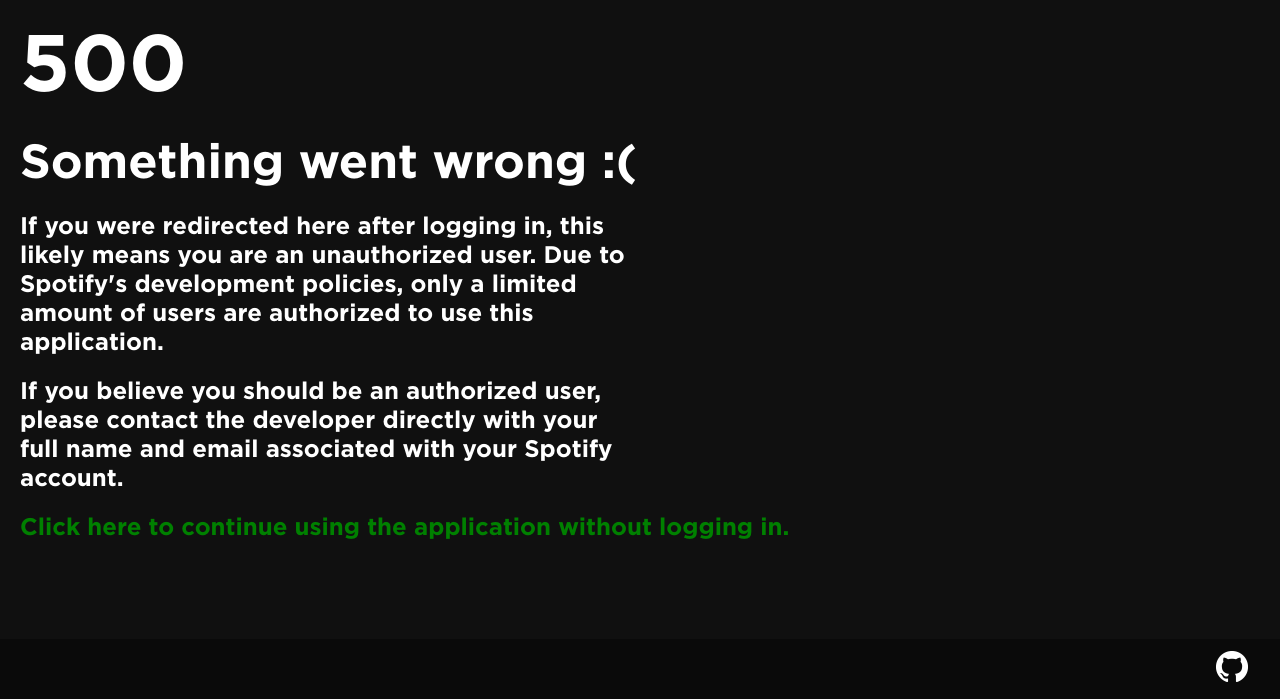
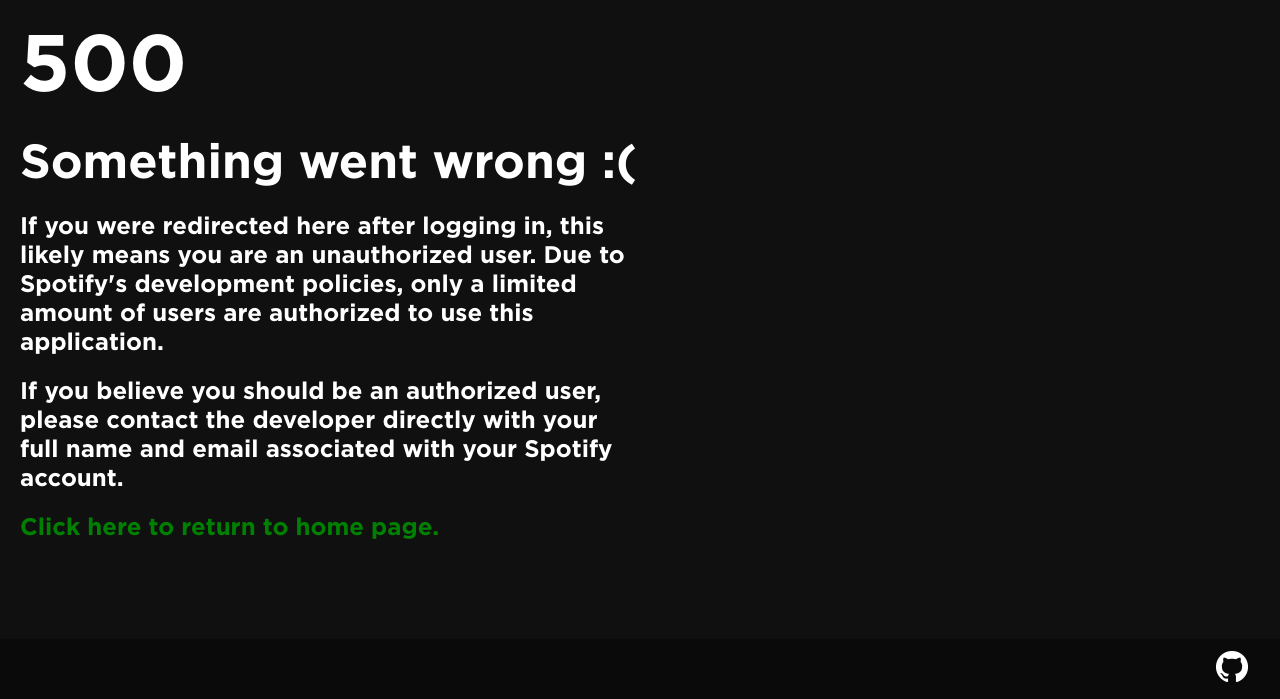
Before and after one commit to sen-francis/spotify-archive, a Django app: template src/spotifyarchiveapp/templates/errors/500.html in a window 1280 px wide. Shown: the part 101-800 px from the top of the page. Run offline with Django 3.2, Linux system fonts and the light colour scheme; the template is opened without the code that fills it, so the values that code supplies are empty.

Commit message:
Made 500 redirect to home instead.

```diff
--- a/src/spotifyarchiveapp/templates/errors/500.html
+++ b/src/spotifyarchiveapp/templates/errors/500.html
@@ -15,7 +15,7 @@
         <p style="font-size: 1.5em; width:50%;">If you were redirected here after logging in, this likely means you are an unauthorized user. Due to Spotify's development policies, only a limited amount of users are authorized to use this application.</p>
         <p style="font-size: 1.5em; width:50%;">If you believe you should be an authorized user, please contact the developer directly with your full name and email associated with your Spotify account. </p>
         <form action="#" method="post">
-          <input id="error-button" type= "submit" value="Click here to continue using the application without logging in."/>
+            <input id="error-button" type= "submit" name="error-redirect" value="Click here to return to home page."/>
         </form>
     </main>
     <footer class="footer">
--- a/src/spotifyarchiveapp/views.py
+++ b/src/spotifyarchiveapp/views.py
@@ -39,9 +39,7 @@ def error(request, exception=None):
         # remove any existing cache
         if os.path.exists('.spotipyoauthcache'):
             os.remove('.spotipyoauthcache')
-        initSpotipy('client-credentials')
-        request.session['fake_login'] = 'True'
-        return render(request, 'spotifyarchiveapp/dashboard.html')
+        return redirect(home)
     return render(request, "errors/500.html", {})
 
 # view for website home
```
